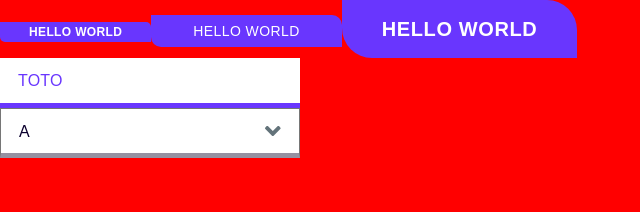
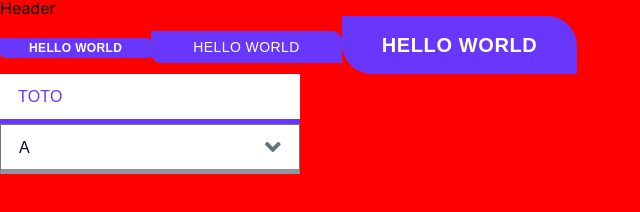
Before and after one commit to bjordandev/portfolio, a Gatsby site: page / in a window 1280 px wide. Shown: the whole page, without its empty margins (0-640 px from the left). Built offline with nearby package versions, Linux system fonts and the light colour scheme; Gatsby itself is replaced by a stand-in of ours.

Commit message:
make header base

```diff
--- /dev/null
+++ b/src/components/Header/index.tsx
@@ -0,0 +1,17 @@
+import React, { FC } from "react"
+import * as styles from "./header.module.css";
+
+type HeaderProps = {
+
+}
+
+const Header: FC<HeaderProps> = ({}) => {
+  return (
+    <header>
+      Header
+    </header>
+  );
+}
+
+
+export default Header;
--- a/src/components/templates/Page.tsx
+++ b/src/components/templates/Page.tsx
@@ -1,8 +1,10 @@
 import * as React from "react";
+import { Helmet } from "react-helmet";
+
 import "../../styles/reset.css";
 import "../../styles/index.css";
 
-import { Helmet } from "react-helmet";
+import Header from "../Header";
 
 type ChildrenProps = {
   children: React.ReactNode
@@ -35,6 +37,7 @@ const Layout: React.FC<ChildrenProps> = ({ children }) => {
   return (
     <>
       <LayoutHeader />
+      <Header />
       <main>{children}</main>
     </>
   );
```
Also changed, not shown: src/components/Header/header.module.css (added).
